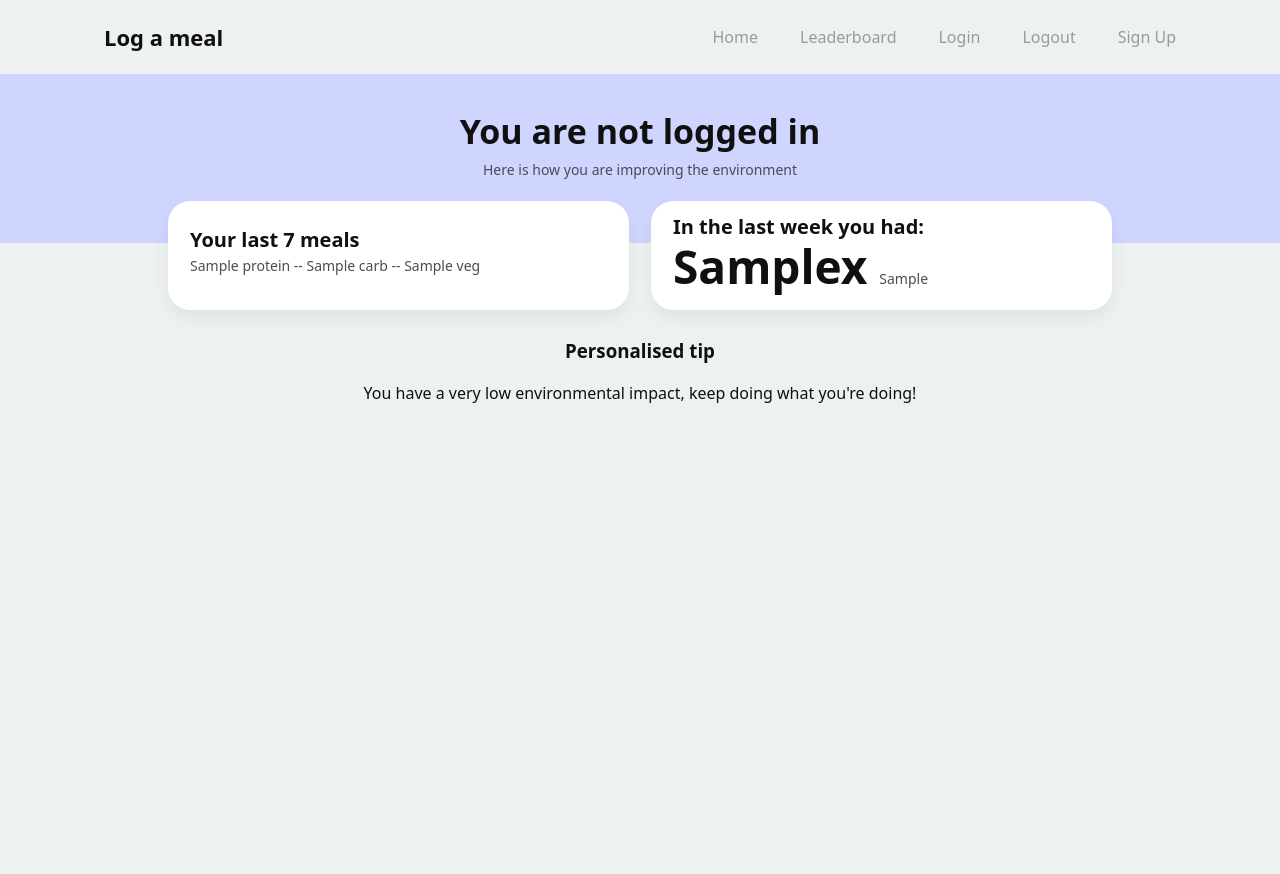
After one commit to UOB-BUS-2/GroupProject, a Flask app: template app/templates/index.html in a window 1280 px wide. The commit adds this page. Run offline with Flask 3, Linux system fonts and the light colour scheme; the template is opened without the code that fills it: most values are stand-ins (such as "Sample title", 1, 10 or a date in 2020).

Commit message:
Home page + personalised tips done, needs to be made prettier though

```diff
--- a/app/models.py
+++ b/app/models.py
@@ -34,7 +34,8 @@ class User(db.Model,UserMixin):
         return check_password_hash(self.password_hash, password)
 
     def __repr__(self):
-        return '<User {}>'.format(self.username)
+        # return '<User {}>'.format(self.username)
+        return f"{self.username}: {[meal for meal in self.meals]}"
 
 
 
--- a/app/routes.py
+++ b/app/routes.py
@@ -15,7 +15,17 @@ from urllib.parse import urlsplit
 @app.route("/",methods=["GET","POST"])
 @login_required
 def index():
-    return render_template("LandingPage.html")
+    last_7_meals = current_user.meals[-7:]
+    protein_count = {}
+    for meal in last_7_meals:
+        if meal.protein not in protein_count:
+            protein_count[meal.protein] = 1
+        else:
+            protein_count[meal.protein] += 1
+    return render_template("index.html",
+                           last_7_meals=last_7_meals,
+                           protein_count=protein_count,
+                           user_name=current_user.username)
 
 
 @app.route("/signup",methods=["GET","POST"])
--- a/app/static/css/log_meal.css
+++ b/app/static/css/log_meal.css
@@ -82,6 +82,13 @@ body{
   font-size: 46px;
   line-height: 1;
   font-weight: 800;
+}
+
+.stat-title{
+  font-size: 20px;
+  line-height: 1;
+  font-weight: 800;
+  margin-bottom: 6px;
 }
 
 .stat-unit{
--- /dev/null
+++ b/app/templates/index.html
@@ -0,0 +1,53 @@
+{% extends "base.html" %}
+
+{% block title %}Log a meal{% endblock %}
+
+{% block styles %}
+<link rel="stylesheet" href="{{ url_for('static', filename='css/log_meal.css') }}">
+{% endblock %}
+
+{% block content %}
+<main class="dash">
+    <!-- Top banner -->
+    <section class="dash-hero">
+        <h1 class="dash-title">{{"Hey " + user_name if user_name else "You are not logged in" }}</h1>
+        <p class="dash-subtitle">Here is how you are improving the environment</p>
+    </section>
+
+    <!-- Stat cards -->
+    <section class="stats">
+        <div class="stat-card">
+            <div class="stat-title">Your last 7 meals</div>
+            {% for meal in last_7_meals %}
+            <div class="stat-row">
+                <div class="stat-label">{{ meal.protein }} -- {{ meal.carb }} -- {{ meal.veg }}</div>
+            </div>
+            {% endfor %}
+
+        </div>
+
+        <div class="stat-card stat-card--right">
+            <div class="stat-title">In the last week you had:</div>
+            {% for k, v in protein_count.items() %}
+            <div class="stat-row">
+                <div class="stat-value">{{ v }}x</div>
+                <div class="stat-label">{{ k }}</div>
+            </div>
+            {% endfor %}
+        </div>
+    </section>
+
+    <!-- Personalised tips -->
+    <h3 style="text-align:center">Personalised tip</h3>
+    {% if "beef" in protein_count.keys() %}
+    <p style="text-align:center">Try swapping out beef for pork!</p>
+    {% elif "lamb" in protein_count.keys() %}
+    <p style="text-align:center">Try swapping out lamb for turkey!</p>
+    {% elif "shrimp" in protein_count.keys() %}
+    <p style="text-align:center">Try swapping out shrimp for wild fish!</p>
+    {% elif "pork" in protein_count.keys() %}
+    <p style="text-align:center">Try swapping out pork for tofu!</p>
+    {% else %}
+    <p style="text-align:center">You have a very low environmental impact, keep doing what you're doing!</p>
+    {% endif %}
+    {% endblock %}
--- a/app/templates/log_meal.html
+++ b/app/templates/log_meal.html
@@ -11,7 +11,7 @@
     <!-- Top banner -->
     <section class="dash-hero">
         <h1 class="dash-title">{{"Hey " + user_name if user_name else "You are not logged in" }}</h1>
-        <p class="dash-subtitle">Here is how you are improving the environment</p>
+        <p class="dash-subtitle">Log a meal below!</p>
     </section>
 
     <!-- Stat cards -->
```
Also changed, not shown: app/forms.py (+27 -3 lines), app/static/food_emissions_portions.csv (+10 -10 lines), app.db.
